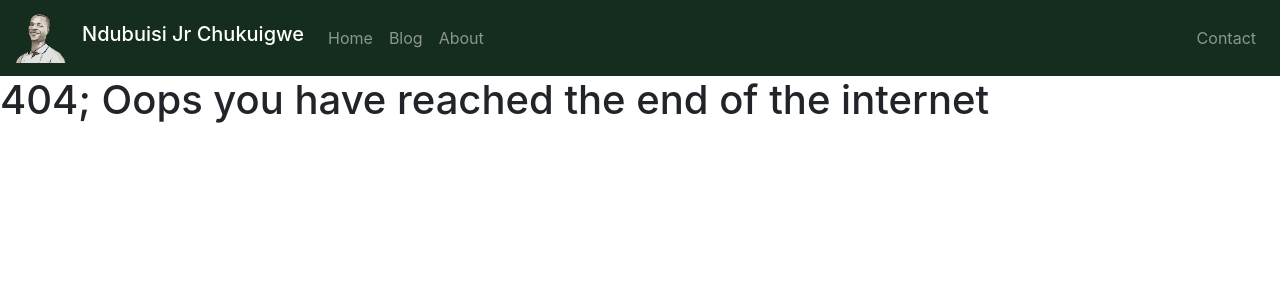
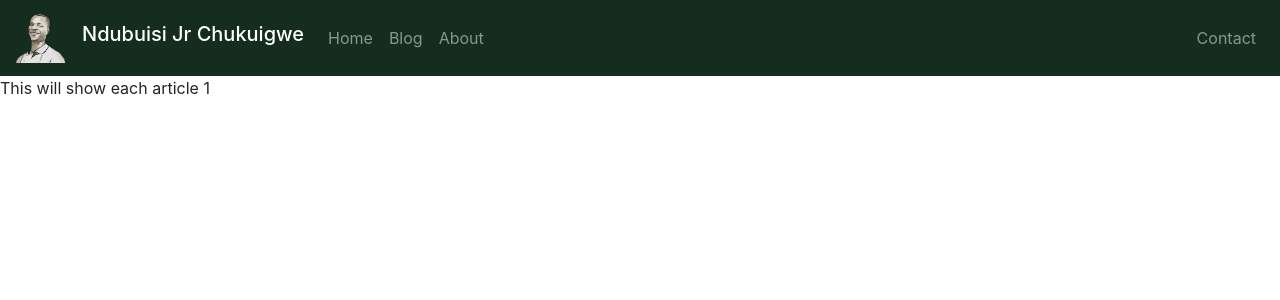
Before and after one commit to NdubuisiJr/NdubuisiJr-Blog, a React app in the folder frontend/: page /articles/1 in a window 1280 px wide. Before the commit this address had no page. Shown: the top 300 px of the page. Built offline with nearby package versions, Linux system fonts and the light colour scheme.

Commit message:
working on article page

```diff
--- a/frontend/src/App.js
+++ b/frontend/src/App.js
@@ -4,9 +4,9 @@ import HomePage from './pages/HomePage';
 import AboutPage from './pages/AboutPage';
 import ArticleListPage from './pages/ArticleListPage';
 import NavigationBar from './NavigationBar';
-import '../node_modules/bootstrap/dist/css/bootstrap.min.css';
 import ContactPage from './pages/ContactPage';
 import NotFound from './components/NotFound';
+import ArticlePage from './pages/ArticlePage';
 
 const App = () =>(
     <Router>
@@ -19,6 +19,7 @@ const App = () =>(
                 <Route path='/about' component={AboutPage} exact />
                 <Route path='/blog' component={ArticleListPage} exact/>
                 <Route path='/contact' component={ContactPage} exact/>
+                <Route path='/articles/:title' component={ArticlePage}/>
                 <Route component={NotFound}/>
             </Switch>
         </div>
--- a/frontend/src/index.js
+++ b/frontend/src/index.js
@@ -1,6 +1,7 @@
 import React from 'react';
 import ReactDom from 'react-dom';
 import App from './App';
+import '../node_modules/bootstrap/dist/css/bootstrap.min.css';
 
 ReactDom.render (
     <App/>,
--- a/frontend/src/pages/ArticlePage.js
+++ b/frontend/src/pages/ArticlePage.js
@@ -1,7 +1,18 @@
 import React from 'react';
+import propTypes from 'prop-types';
 
-const ArticlePage = ({match}) =>(
+const ArticlePage = ({match}) =>{
+    const title = match.params.title;
+    return(
+        <div>
+            This will show each article {title}
+        </div>
+    );
 
-);
+};
+
+ArticlePage.propTypes = {
+    match: propTypes.object.isRequired
+};
 
 export default ArticlePage;
```
